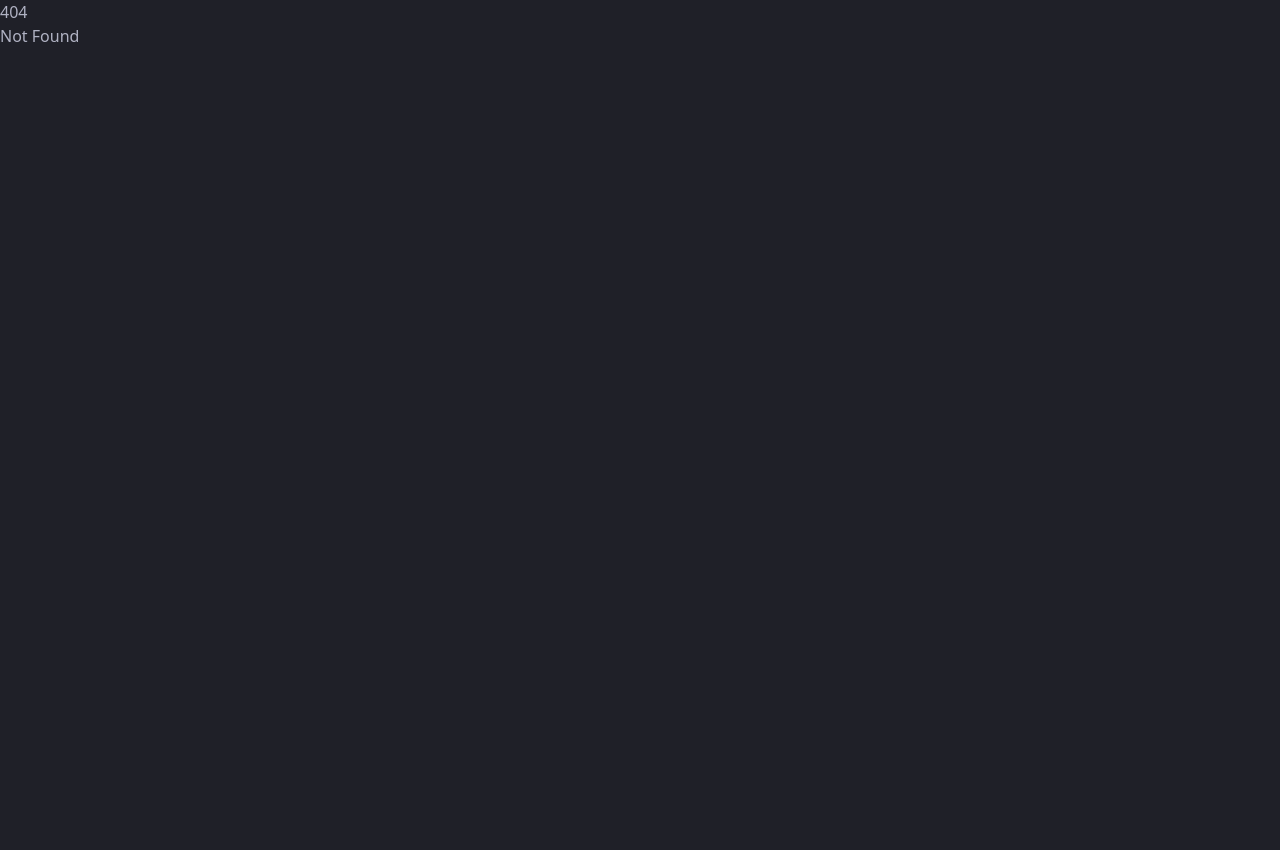
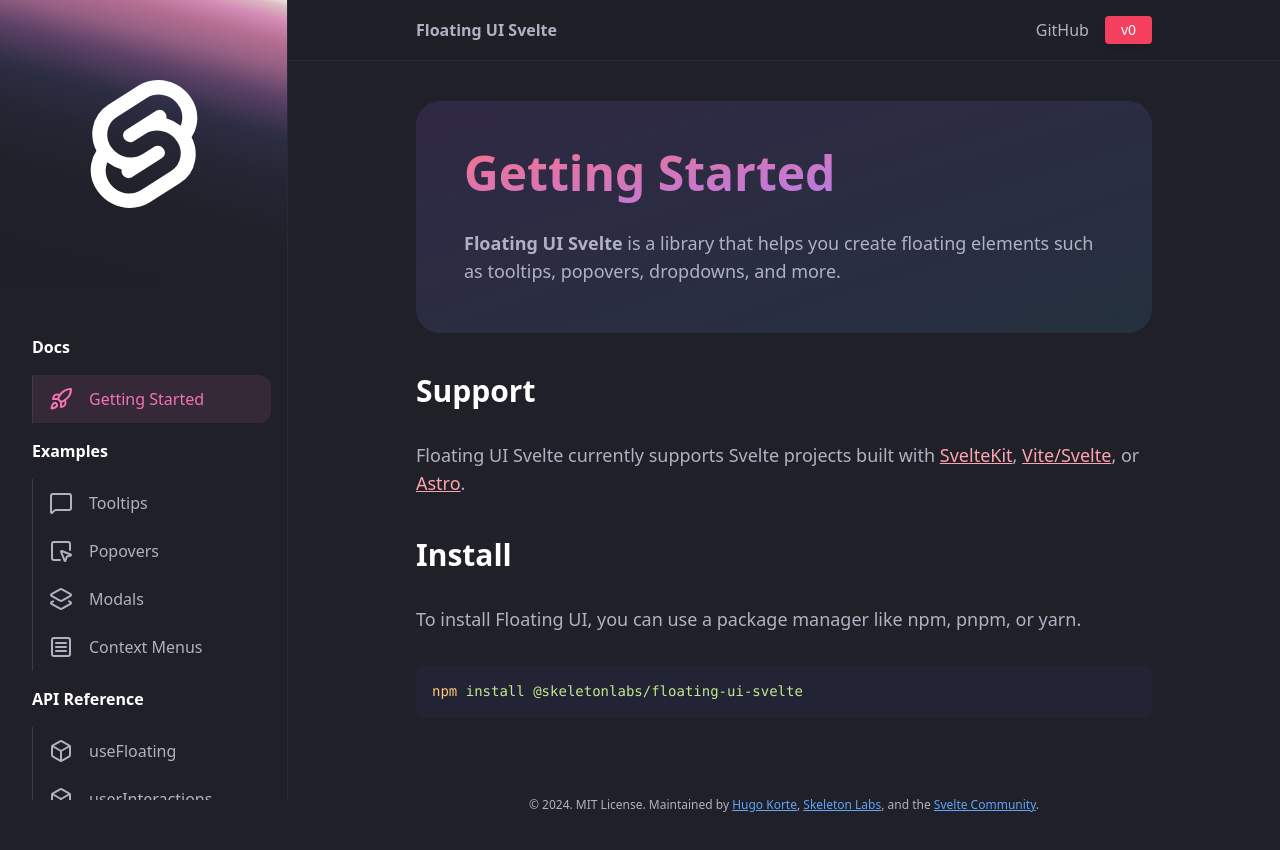
Before and after one commit to skeletonlabs/floating-ui-svelte, a SvelteKit app: page /docs/getting-started in a window 1280 px wide. Before the commit this address had no page. Shown: the top 850 px of the page. Before the commit the page ends 800 px from the top, so only its background shows below. Built offline with nearby package versions, Linux system fonts and the light colour scheme.

Commit message:
Nav updates, error page added, install page updates

```diff
--- a/src/docs/components/Navigation/Navigation.svelte
+++ b/src/docs/components/Navigation/Navigation.svelte
@@ -3,6 +3,8 @@
 	import { drawer } from '$docs/stores.svelte';
 	// Icons (API)
 	import IconPlaceholder from 'lucide-svelte/icons/box';
+	// Icons (Docs)
+	import IconGetStarted from 'lucide-svelte/icons/rocket';
 	// Icons (Examples)
 	import IconTooltips from 'lucide-svelte/icons/message-square';
 	import IconPopovers from 'lucide-svelte/icons/square-mouse-pointer';
@@ -17,8 +19,8 @@
 	// Navigation
 	const navigation = [
 		{
-			label: 'Getting Started',
-			links: [{ icon: IconPlaceholder, href: '/docs/installation', label: 'Installation' }]
+			label: 'Docs',
+			links: [{ icon: IconGetStarted, href: '/docs/getting-started', label: 'Getting Started' }]
 		},
 		{
 			label: 'Examples',
@@ -43,7 +45,7 @@
 
 	// FIXME: Remove when Svelte 5 supports $page, see: https://github.com/sveltejs/eslint-plugin-svelte/issues/652
 	// eslint-disable-next-line svelte/valid-compile
-	const navActive = (href: string) => $page.route.id == href;
+	const navActive = (href: string) => $page.route.id?.replace('/(inner)', '') == href;
 </script>
 
 <div
@@ -68,7 +70,7 @@
 							<a
 								href={link.href}
 								class="nav-link"
-								class:nav-active={$page.route.id === link.href}
+								class:nav-active={navActive(link.href)}
 								onclick={() => drawer.close()}
 							>
 								<svelte:component this={link.icon} size={24} />
--- /dev/null
+++ b/src/routes/(inner)/docs/getting-started/+page.svelte
@@ -0,0 +1,28 @@
+<script lang="ts">
+	import CodeBlock from '$docs/components/CodeBlock/CodeBlock.svelte';
+</script>
+
+<div class="space-y-10">
+	<!-- Header -->
+	<header class="card card-gradient space-y-8">
+		<h1 class="h1"><span>Getting Started</span></h1>
+		<p>
+			<strong>Floating UI Svelte</strong> is a library that helps you create floating elements such as
+			tooltips, popovers, dropdowns, and more.
+		</p>
+	</header>
+	<!-- Supports -->
+	<section class="space-y-8">
+		<h2 class="h2">Support</h2>
+		<!-- prettier-ignore -->
+		<p>
+			Floating UI Svelte currently supports Svelte projects built with <a class="anchor" href="https://kit.svelte.dev/" target="_blank">SvelteKit</a>, <a class="anchor" href="https://vitejs.dev/" target="_blank">Vite/Svelte</a>, or <a class="anchor" href="https://astro.build/" target="_blank">Astro</a>.
+		</p>
+	</section>
+	<!-- Install -->
+	<section class="space-y-8">
+		<h2 class="h2">Install</h2>
+		<p>To install Floating UI, you can use a package manager like npm, pnpm, or yarn.</p>
+		<CodeBlock lang="bash" code={`npm install @skeletonlabs/floating-ui-svelte`} />
+	</section>
+</div>
--- a/src/routes/(inner)/docs/installation/+page.svelte
+++ /dev/null
@@ -1,23 +0,0 @@
-<script lang="ts">
-	import CodeBlock from '$docs/components/CodeBlock/CodeBlock.svelte';
-
-	// ...
-</script>
-
-<div class="space-y-10">
-	<!-- Header -->
-	<header class="card card-gradient space-y-8">
-		<h1 class="h1"><span>Getting Started</span></h1>
-		<p>
-			Lorem ipsum dolor sit amet consectetur adipisicing elit. Incidunt corporis aut voluptates
-			dolore dignissimos non asperiores officia debitis totam fugiat, ipsam odit repudiandae
-			officiis atque eaque, quod itaque error delectus.
-		</p>
-	</header>
-	<!-- Installation -->
-	<section class="space-y-8">
-		<h2 class="h2">Installation</h2>
-		<p>Call the Hook inside a component.</p>
-		<CodeBlock lang="ts" code={`(snippet)`} />
-	</section>
-</div>
--- /dev/null
+++ b/src/routes/+error.svelte
@@ -0,0 +1,18 @@
+<script lang="ts">
+	import { page } from '$app/stores';
+	import Logo from '$docs/components/Logo/Logo.svelte';
+</script>
+
+{#if $page}
+	<div class="h-screen flex justify-center items-center">
+		<div class="flex flex-col items-center space-y-8">
+			<Logo />
+			<h2 class="h2">
+				{$page.status} - {#if $page.error}
+					{$page.error.message}
+				{/if}
+			</h2>
+			<p>We're sorry, something went wrong.</p>
+		</div>
+	</div>
+{/if}
--- a/src/routes/+layout.ts
+++ b/src/routes/+layout.ts
@@ -4,7 +4,7 @@ import MoonlightLight from '$docs/themes/moonlight-light.json';
 
 export async function load() {
 	const highlighter = await getHighlighter({
-		langs: ['svelte', 'html', 'css', 'javascript', 'typescript'],
+		langs: ['svelte', 'html', 'css', 'javascript', 'typescript', 'bash'],
 		// @ts-expect-error - Shiki theme type is annoyingly strict
 		themes: [MoonlightDark, MoonlightLight]
 	});
--- a/src/routes/+page.svelte
+++ b/src/routes/+page.svelte
@@ -24,7 +24,7 @@
 			>
 		</p>
 		<div class="flex gap-4">
-			<a href="/docs/installation" class="btn-cta">
+			<a href="/docs/getting-started" class="btn-cta">
 				<span>Get Started</span>
 				<IconArrowRight />
 			</a>
```
